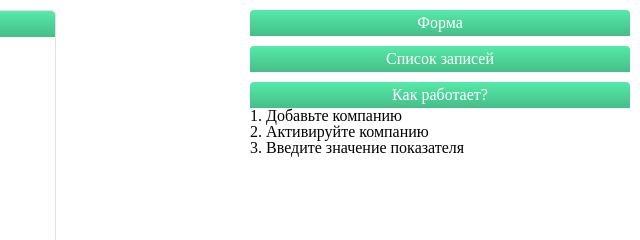
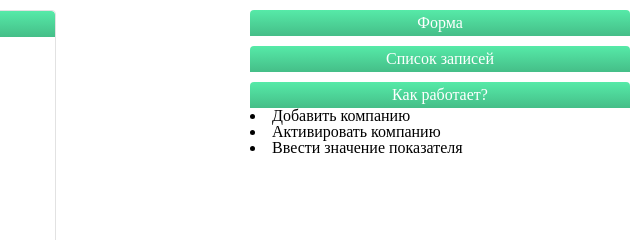
Before and after one commit to tuzik00/tuzik00.github.io, a website: page index.html in a window 1280 px wide. Shown: the top 240 px of the page, 640-1280 px from the left. Drawn offline with Linux system fonts and the light colour scheme.

Commit message:
Update index.html

```diff
--- a/index.html
+++ b/index.html
@@ -39,9 +39,10 @@
                     </div>
                     <div class="sidebar__line">
                         <div class="title title_theme-green">Как работает?</div>
-                        <p>1. Добавьте компанию</p>
-                        <p>2. Активируйте компанию</p>
-                        <p>3. Введите значение показателя</p>
+                        <ol></ol>
+                        <li>Добавить компанию</li>
+                        <li>Активировать компанию</li>
+                        <li>Ввести значение показателя</li>
                     </div>
                 </div>
             </div>
```
